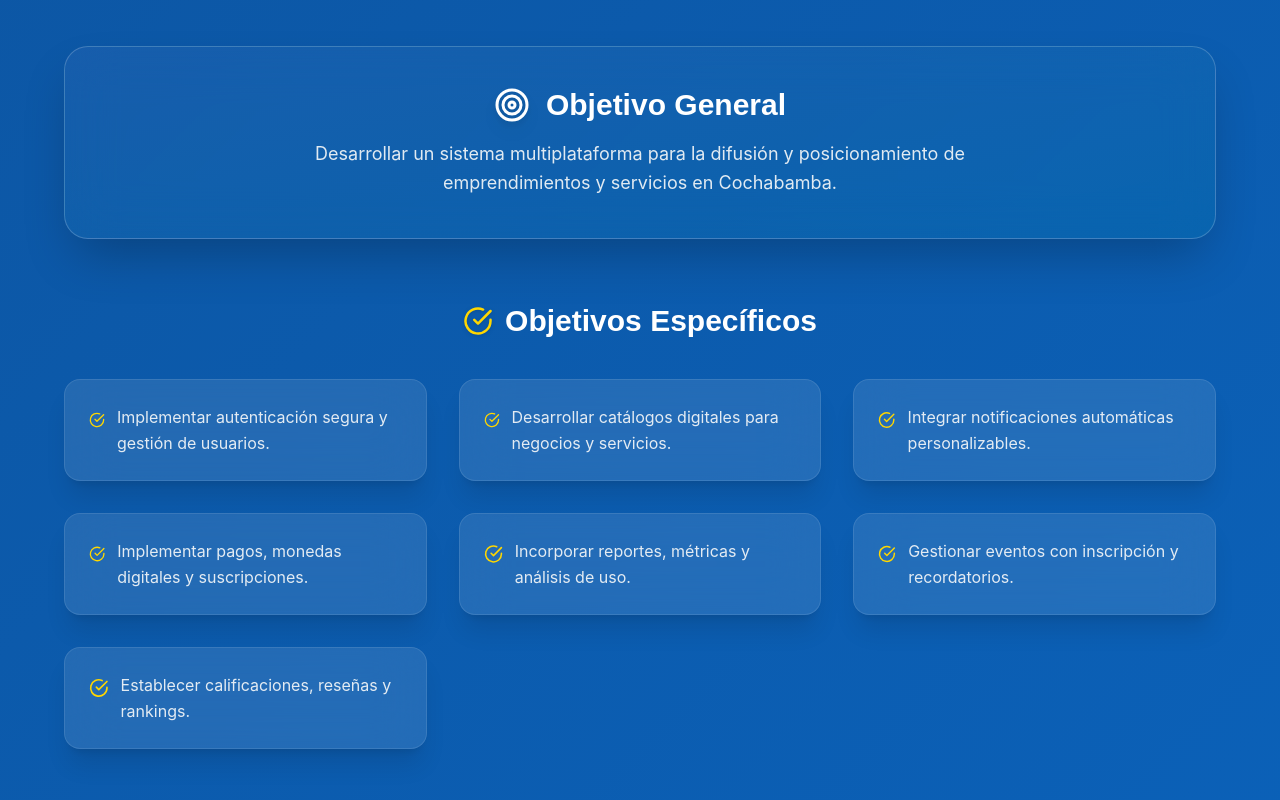
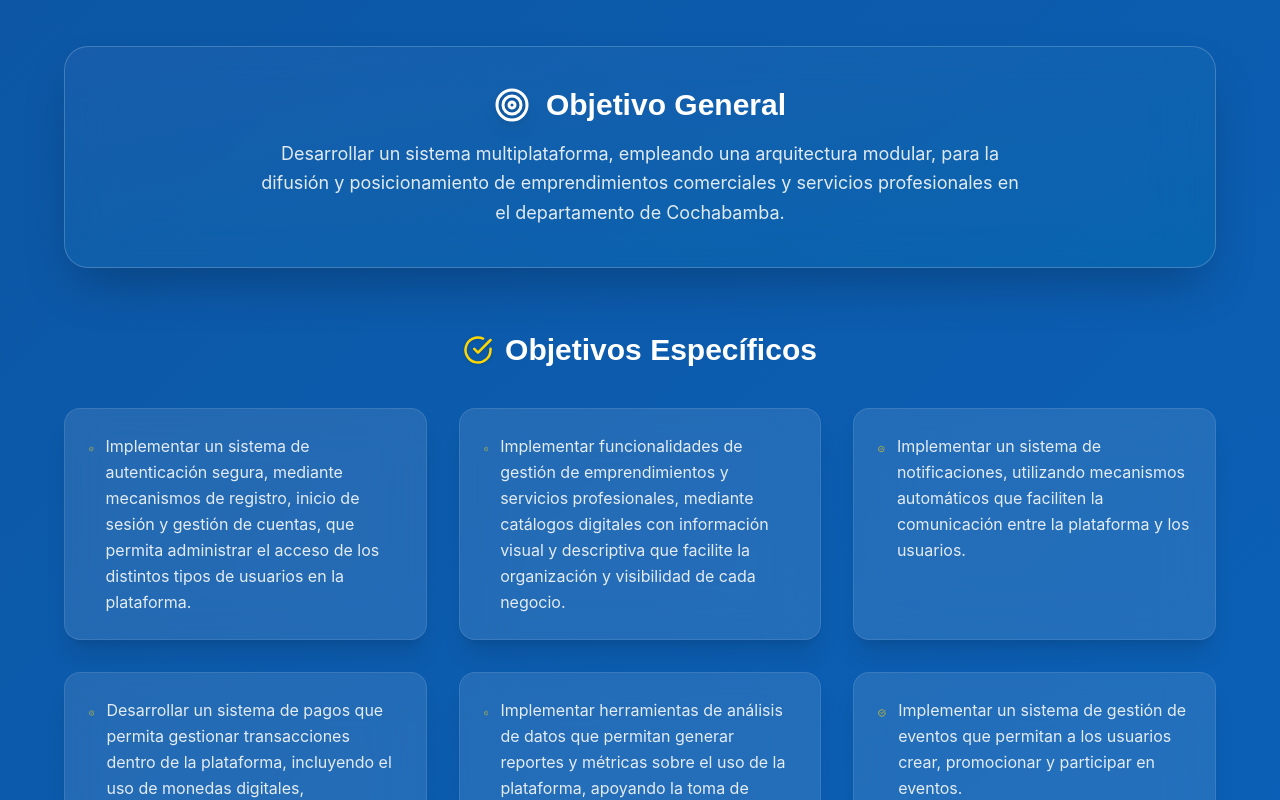
Before and after one commit to TinkuProject/Presentation, a React (Vite) app: page / in a window 1280 px wide. Shown: the part 2260-3060 px from the top of the page. Built offline with nearby package versions, Linux system fonts and the light colour scheme.

Commit message:
Update objectives

```diff
--- a/src/components/Hero.tsx
+++ b/src/components/Hero.tsx
@@ -41,7 +41,7 @@ export default function Hero() {
 
       {/* BOTÓN */}
       <motion.a
-        href="#resumen"
+        href="#resume"
         whileHover={{ scale: 1.1 }}
         className="mt-10 px-10 py-4 bg-[#046ea6] rounded-full text-lg font-semibold
         shadow-[0_0_25px_#0078B7] hover:bg-[#0369a1] transition-all"
--- a/src/components/Objectives.tsx
+++ b/src/components/Objectives.tsx
@@ -3,13 +3,13 @@ import { FiTarget, FiCheckCircle } from "react-icons/fi";
 
 export default function Objectives() {
   const goals = [
-    "Implementar autenticación segura y gestión de usuarios.",
-    "Desarrollar catálogos digitales para negocios y servicios.",
-    "Integrar notificaciones automáticas personalizables.",
-    "Implementar pagos, monedas digitales y suscripciones.",
-    "Incorporar reportes, métricas y análisis de uso.",
-    "Gestionar eventos con inscripción y recordatorios.",
-    "Establecer calificaciones, reseñas y rankings."
+    "Implementar un sistema de autenticación segura, mediante mecanismos de registro, inicio de sesión y gestión de cuentas, que permita administrar el acceso de los distintos tipos de usuarios en la plataforma.",
+    "Implementar funcionalidades de gestión de emprendimientos y servicios profesionales, mediante catálogos digitales con información visual y descriptiva que facilite la organización y visibilidad de cada negocio.",
+    "Implementar un sistema de notificaciones, utilizando mecanismos automáticos que faciliten la comunicación entre la plataforma y los usuarios.",
+    "Desarrollar un sistema de pagos que permita gestionar transacciones dentro de la plataforma, incluyendo el uso de monedas digitales, suscripciones y servicios adicionales.",
+    "Implementar herramientas de análisis de datos que permitan generar reportes y métricas sobre el uso de la plataforma, apoyando la toma de decisiones estratégicas por parte de los administradores.",
+    "Implementar un sistema de gestión de eventos que permitan a los usuarios crear, promocionar y participar en eventos.",
+    "Establecer un sistema de posicionamiento basado en calificaciones y reseñas de usuarios para permitir destacar a los negocios y servicios mejor valorados dentro de la plataforma."
   ];
 
   return (
@@ -35,8 +35,7 @@ export default function Objectives() {
           </div>
 
           <p className="text-[#F8F9FA]/90 text-lg leading-relaxed text-center max-w-3xl mx-auto">
-            Desarrollar un sistema multiplataforma para la difusión y posicionamiento
-            de emprendimientos y servicios en Cochabamba.
+            Desarrollar un sistema multiplataforma, empleando una arquitectura modular, para la difusión y posicionamiento de emprendimientos comerciales y servicios profesionales en el departamento de Cochabamba.
           </p>
         </motion.div>
 
```
